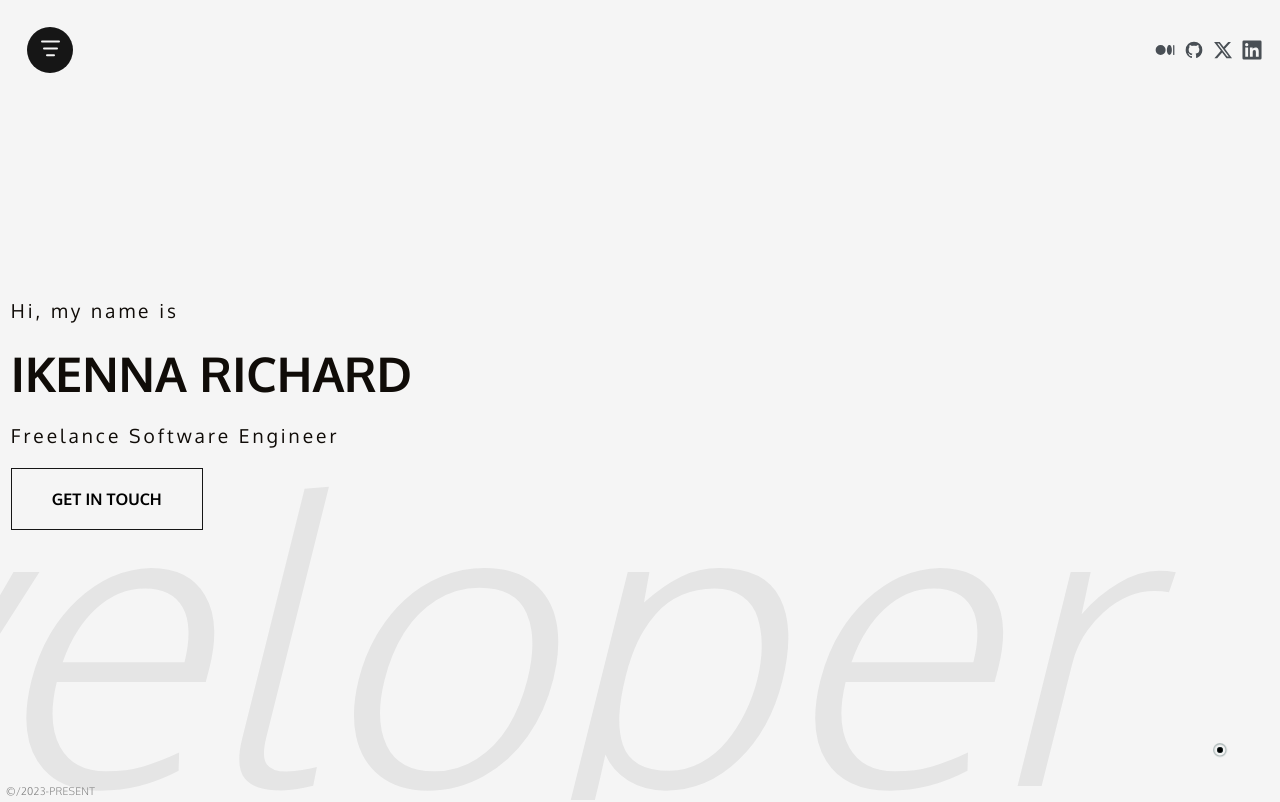
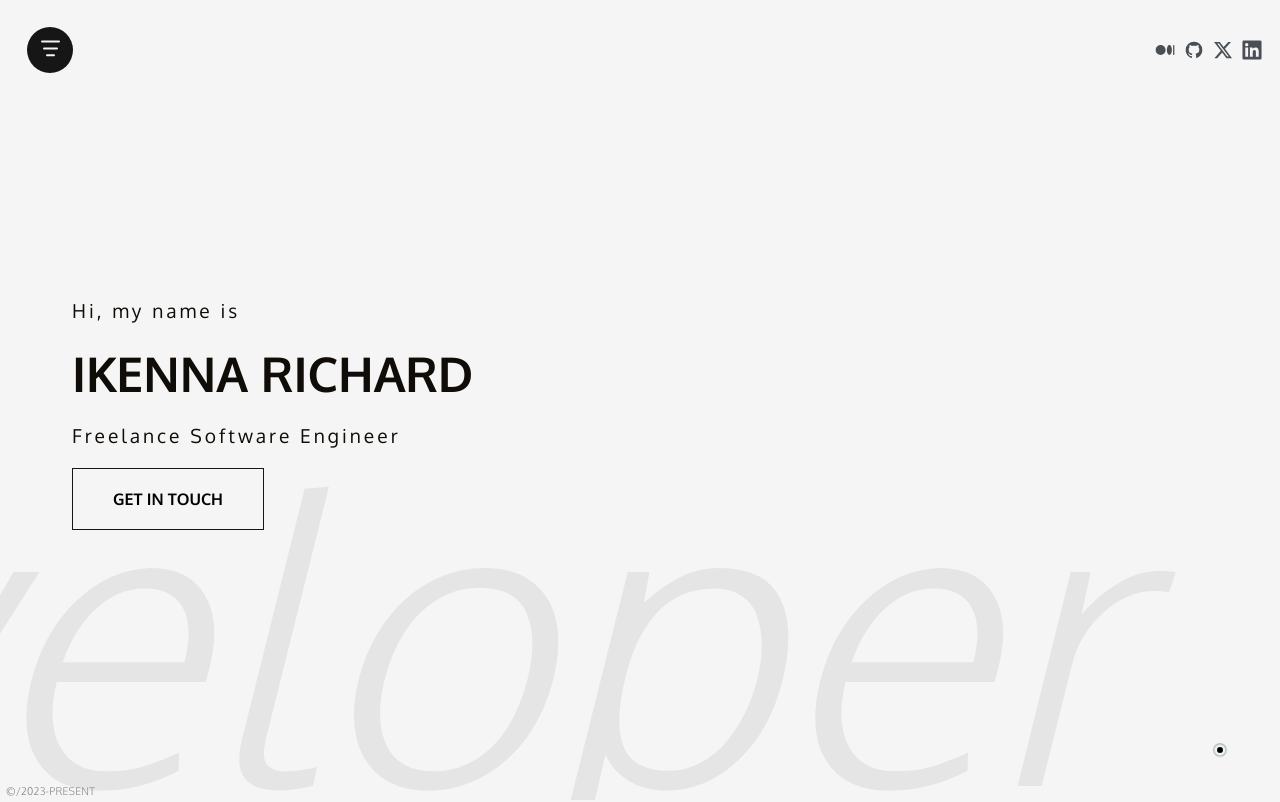
Before and after one commit to ikennarichard/v2, a React (Vite) app: page / in a window 1280 px wide. Shown: the top 802 px of the page. Built offline with nearby package versions, Linux system fonts and the light colour scheme.

Commit message:
Fix spacing issues

```diff
--- a/src/components/hero/hero.sass
+++ b/src/components/hero/hero.sass
@@ -7,9 +7,12 @@
 
   .wrapper
     max-width: 1366px
-    padding-inline: 0.6em
+    padding-inline-start: 4em
     height: 100%
     margin: 0 auto
+
+    @include mobile
+      padding-inline-start: 0.6em
 
   .text-container
     width: 70%
```
